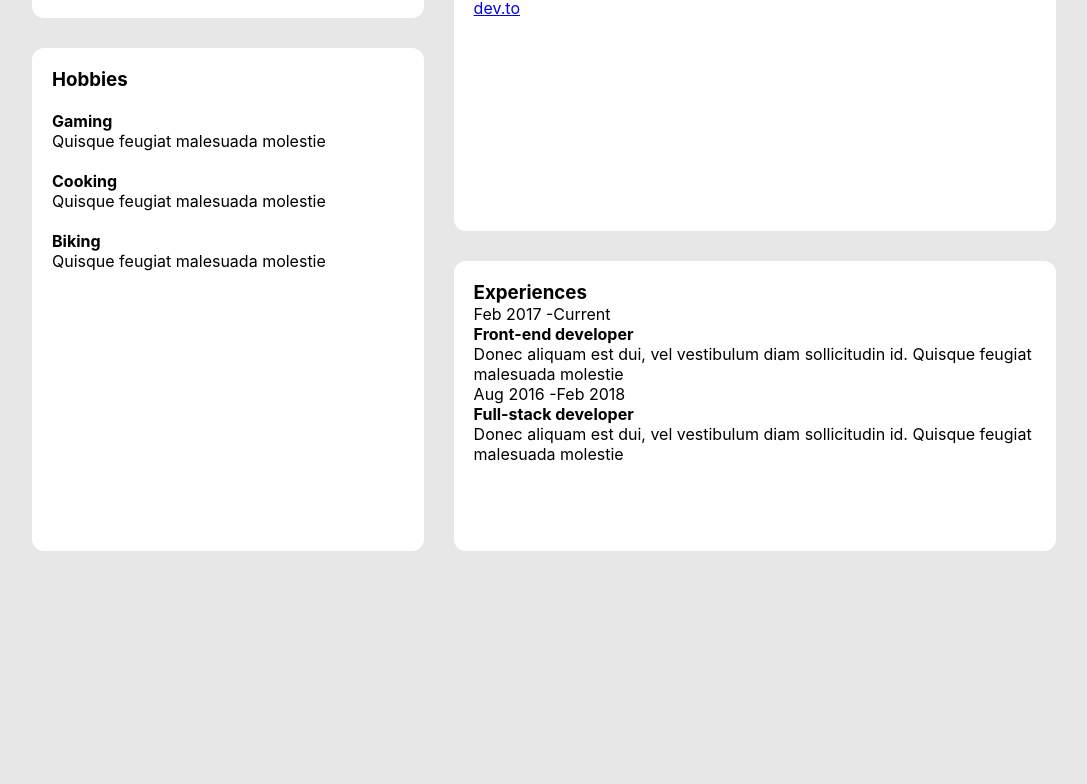
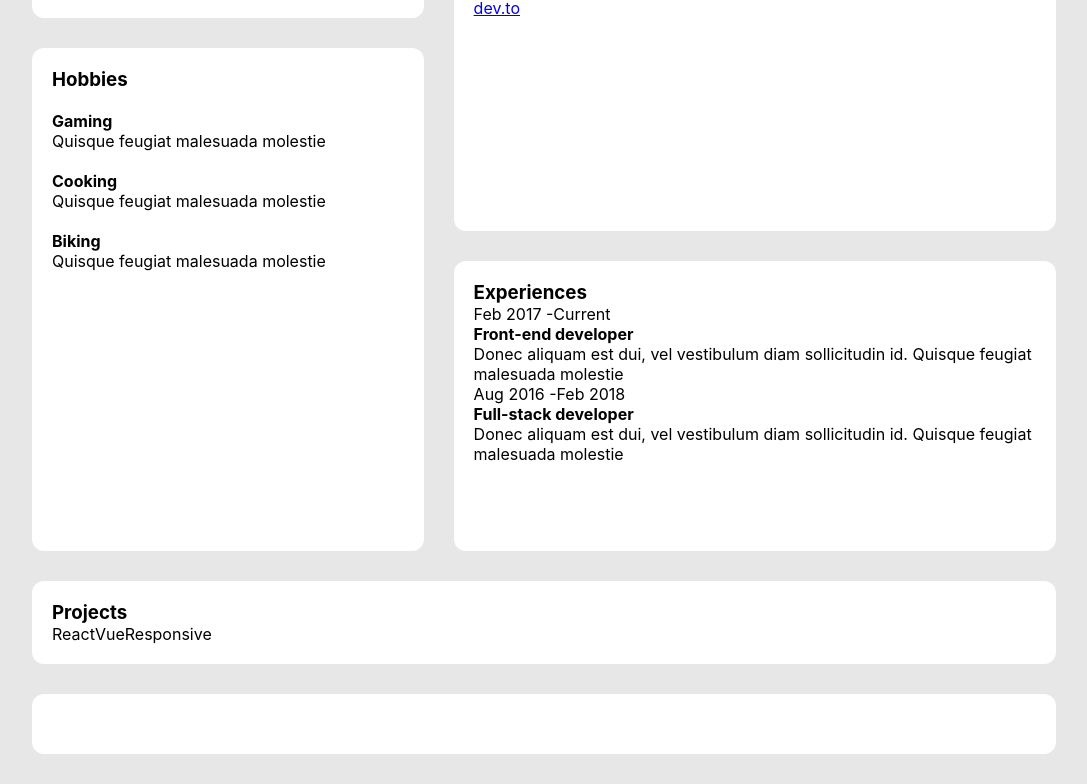
Before and after one commit to venky-cs/portfolio, a React (Create React App) app: page / in a window 1280 px wide. Shown: the part 348-1132 px from the top of the page, without its empty margins (96-1183 px from the left). Before the commit the page ends 899 px from the top, so only its background shows below. Built offline with nearby package versions, Linux system fonts and the light colour scheme.

Commit message:
'create-section'

```diff
--- a/src/App.css
+++ b/src/App.css
@@ -64,3 +64,8 @@ img{
   display:flex;
   justify-content: space-between;
 }
+
+/* section */
+.inline{
+  display: flex;
+}
--- a/src/App.js
+++ b/src/App.js
@@ -1,6 +1,7 @@
-import './App.css';
 import Header from './components/Header'
 import Main from './components/Main'
+import Section from './components/Section'
+import './App.css';
 
 function App() {
   return (
@@ -9,6 +10,10 @@ function App() {
         phone="(+603)546 624 342"/>
 
         <Main />
+
+        <Section />
+
+
     </div>
   );
 }
--- /dev/null
+++ b/src/components/Card.js
@@ -0,0 +1,19 @@
+import React from 'react'
+
+function Card({image,tools,title,exp,code,demo}) {
+    return (
+        <div className="list">
+            <img src={image} alt=""/>
+            <p>{tools}</p>
+            <h4>{title}</h4>
+            <p>{exp}</p>
+
+            <div className="inline btn">
+                <p>{demo}</p>
+                <p>{code}</p>
+            </div>
+        </div>
+    )
+}
+
+export default Card
--- /dev/null
+++ b/src/components/Section.js
@@ -0,0 +1,22 @@
+import React from 'react'
+import Card from './Card'
+
+function Section() {
+    return (
+        <div>
+            <div className="projects card">
+                <h3>Projects</h3>
+                <div className="inline btn">
+                    <p>React</p>
+                    <p>Vue</p>
+                    <p>Responsive</p>
+                </div>
+            </div>
+            <div className="project card">
+                <Card image='' tools='' title='' exp='' demo='' code=''/>
+            </div>
+        </div>
+    )
+}
+
+export default Section
```
Also changed, not shown: 1 other file (tests, documents, lock files or other folders).
